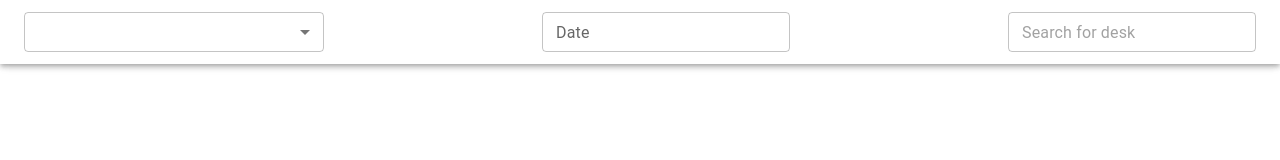
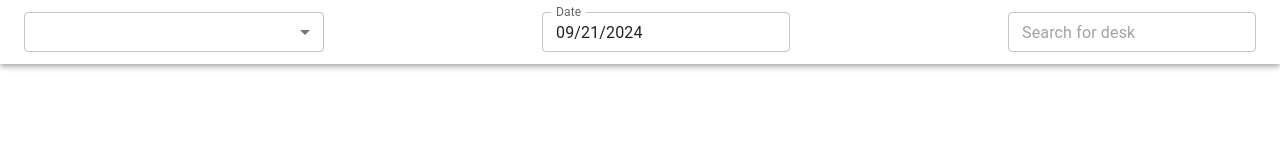
Before and after one commit to riabykhartem/bambooker, a React (Vite) app: page /1/desks in a window 1280 px wide. Shown: the top 160 px of the page. Built offline with nearby package versions, Linux system fonts and the light colour scheme.

Commit message:
Added state for the date

```diff
--- a/src/components/DeskListToolbar/DeskListToolbar.tsx
+++ b/src/components/DeskListToolbar/DeskListToolbar.tsx
@@ -8,6 +8,8 @@ import MenuItem from '@mui/material/MenuItem';
 import TextField from '@mui/material/TextField';
 import { styled, Toolbar } from "@mui/material";
 import { DatePicker } from "@mui/x-date-pickers";
+import { Dayjs } from "dayjs";
+import dayjs from 'dayjs';
 
 const ToolbarStyled = styled(Toolbar)`
     gap: ${({ theme }) => theme.spacing(1)};
@@ -21,6 +23,7 @@ export interface DeskListToolbarProps {
 
 export const DeskListToolbar = (props: DeskListToolbarProps) => {
   const [searchValue, setSearchValue] = useState('')
+  const [date, setDate] = useState<Dayjs | null>(dayjs());
   const [locations, setLocations] = useState<Location[]>([]);
 
   const debouncedSearch = useDebounce(searchValue)
@@ -55,9 +58,14 @@ export const DeskListToolbar = (props: DeskListToolbarProps) => {
           <MenuItem key={location.id} value={location.id}>{location.displayName}</MenuItem>
         ))}
       </Select>
-      <DatePicker slotProps={{
-        textField: { size: 'small' },
-      }} label="Date"/>
+      <DatePicker
+        slotProps={{
+          textField: { size: 'small' },
+        }}
+        label="Date"
+        value={date}
+        onChange={setDate}
+      />
       <TextField size="small" onChange={handleInputChange} placeholder="Search for desk"/>
     </ToolbarStyled>
   )
```
